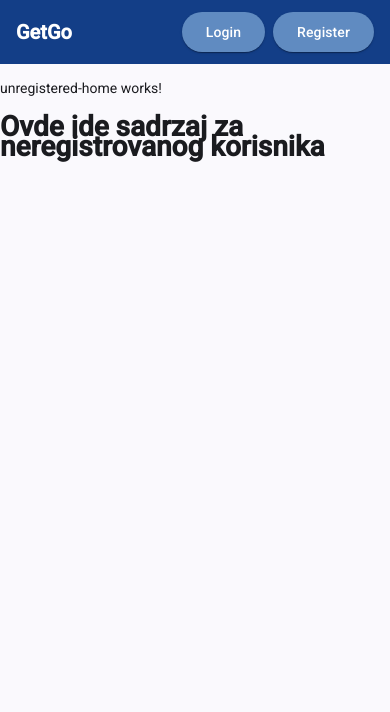
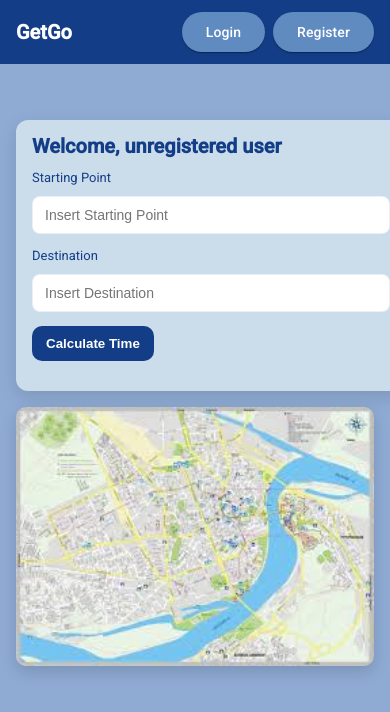
Before and after one commit to kzi-nastava/mrs-team2-TODO-Smisliti-ime, an Angular app in the folder frontend/GetGo/: page / in a window 390 px wide. Shown: the top 712 px of the page. Built offline with nearby package versions, Linux system fonts and the light colour scheme.

Commit message:
Implemented Home Page for registered and unregistered user (#22, #23)

```diff
--- a/frontend/GetGo/src/app/app.routes.ts
+++ b/frontend/GetGo/src/app/app.routes.ts
@@ -4,16 +4,17 @@ import {LoginComponent} from './pages/authentication/login/login';
 import {ForgotPasswordComponent} from './pages/authentication/forgot-password/forgot-password';
 import {RegisterComponent} from './pages/authentication/register/register';
 import {NotFoundComponent} from './pages/not-found/not-found';
-// import {HomeComponent} from './layout/home/home';
 import {UnregisteredHomeComponent} from './layout/unregistered-home/unregistered-home.component';
 import {RideDetailsComponent} from './driver/ride-details/ride-details.component';
+import {RegisteredHomeComponent} from './layout/registered-home/registered-home.component';
 
 export const routes: Routes = [
-  { path: 'ride', component: RideComponent},
   { path: '', component: UnregisteredHomeComponent },
+  { path: 'home', component: RegisteredHomeComponent },
   { path: 'login', component: LoginComponent },
   { path: 'forgot-password', component: ForgotPasswordComponent },
   { path: 'register', component: RegisterComponent },
+  { path: 'ride', component: RideComponent},
   { path: 'driver/rides/:id', component: RideDetailsComponent},
   { path: '**', component: NotFoundComponent }
 ];
--- a/frontend/GetGo/src/app/layout/home/home.html
+++ /dev/null
@@ -1 +0,0 @@
-<!--<app-unregistered-nav-bar></app-unregistered-nav-bar>-->
--- a/frontend/GetGo/src/app/layout/registered-home/registered-home.component.css
+++ b/frontend/GetGo/src/app/layout/registered-home/registered-home.component.css
@@ -0,0 +1,145 @@
+:host {
+  display: block;
+  min-height: 100vh;
+  background-color: #8FABD4;
+  padding-top: 40px;
+}
+
+.home {
+  display: flex;
+  gap: 24px;
+  align-items: flex-start;
+  padding: 24px;
+}
+
+.left {
+  flex: 1;
+  max-width: 640px;
+  background-color: #CBDCEB;
+  border-radius: 12px;
+  padding: 20px;
+  box-shadow: 0 6px 18px rgba(0,0,0,0.12);
+  color: #133E87;
+}
+
+.left h1 {
+  margin: 0 0 12px 0;
+  font-size: 20px;
+  font-weight: 700;
+  color: #133E87;
+}
+
+.dest-row {
+  display: flex;
+  gap: 8px;
+  margin: 8px 0;
+  align-items: center;
+}
+
+.dest-row input {
+  flex: 1;
+  padding: 10px 12px;
+  border-radius: 8px;
+  border: 1px solid rgba(19,62,135,0.08);
+  background: #ffffff;
+  color: #133E87;
+}
+
+button.mini {
+  padding: 6px 10px;
+  font-size: 16px;
+  line-height: 1;
+  border-radius: 8px;
+  background: #133E87;
+  color: #ffffff;
+  border: none;
+  cursor: pointer;
+  transition: transform 120ms ease;
+}
+
+button.mini:hover {
+  transform: translateY(-2px);
+}
+
+.form-group {
+  margin: 12px 0;
+  display: flex;
+  flex-direction: column;
+}
+
+.form-group label {
+  font-size: 13px;
+  color: #133E87;
+  margin-bottom: 8px;
+}
+
+.form-group input,
+.form-group select {
+  padding: 10px 12px;
+  font-size: 14px;
+  border-radius: 8px;
+  border: 1px solid rgba(19,62,135,0.08);
+  background: #ffffff;
+  color: #133E87;
+}
+
+.form-actions {
+  margin: 14px 0;
+}
+
+.form-actions button {
+  background: #133E87;
+  color: #ffffff;
+  padding: 10px 14px;
+  border-radius: 10px;
+  border: none;
+  cursor: pointer;
+  font-weight: 600;
+}
+
+.form-actions button:hover {
+  transform: translateY(-2px);
+  box-shadow: 0 6px 18px rgba(19,62,135,0.18);
+}
+
+.right {
+  flex: 1;
+  display: flex;
+  justify-content: center;
+  align-items: center;
+  min-width: 320px;
+}
+
+.right img {
+  width: 100%;
+  max-width: 720px;
+  height: auto;
+  object-fit: cover;
+  border-radius: 10px;
+  box-shadow: 0 6px 16px rgba(0,0,0,0.15);
+}
+
+@media (max-width: 880px) {
+  .home {
+    flex-direction: column;
+    gap: 16px;
+    padding: 16px;
+  }
+
+  .right {
+    order: 2;
+    width: 100%;
+  }
+
+  .left {
+    order: 1;
+    width: 100%;
+    max-width: 100%;
+    padding: 16px;
+    border-radius: 12px;
+  }
+
+  .right img {
+    max-width: 100%;
+  }
+}
--- a/frontend/GetGo/src/app/layout/registered-home/registered-home.component.html
+++ b/frontend/GetGo/src/app/layout/registered-home/registered-home.component.html
@@ -1 +1,39 @@
-<p>registered-home works!</p>
+<!-- File: `src/app/layout/registered-home/registered-home.component.html` -->
+<div class="home">
+  <div class="left">
+    <h1>Welcome, registered user</h1>
+
+    <div class="destinations">
+      <label>Destinations</label>
+      <div *ngFor="let d of destinations; let i = index" class="dest-row">
+        <input type="text" placeholder="Insert destination" />
+        <button class="mini" *ngIf="destinations.length > minDestinations">−</button>
+        <button class="mini" *ngIf="i === destinations.length - 1">+</button>
+      </div>
+    </div>
+
+    <div class="form-actions">
+      <button>Calculate Time</button>
+    </div>
+
+    <div class="form-group">
+      <label>Order Timing</label>
+      <select>
+        <option value="now">Order now</option>
+        <option value="later">Order later</option>
+      </select>
+    </div>
+
+    <div class="form-group">
+      <label>Travel Option</label>
+      <select>
+        <option value="now">Alone</option>
+        <option value="later">With friends</option>
+      </select>
+    </div>
+  </div>
+
+  <div class="right">
+    <img src="/assets/images/map.jpeg" alt="Map" />
+  </div>
+</div>
--- a/frontend/GetGo/src/app/layout/registered-home/registered-home.component.ts
+++ b/frontend/GetGo/src/app/layout/registered-home/registered-home.component.ts
@@ -1,11 +1,15 @@
-import { Component } from '@angular/core';
+import { Component, OnInit } from '@angular/core';
+import {FormsModule} from '@angular/forms';
 
 @Component({
   selector: 'app-registered-home',
-  imports: [],
   templateUrl: './registered-home.component.html',
-  styleUrl: './registered-home.component.css',
+  imports: [
+    FormsModule
+  ],
+  styleUrls: ['./registered-home.component.css']
 })
 export class RegisteredHomeComponent {
+  protected destination: any;
 
 }
--- a/frontend/GetGo/src/app/layout/unregistered-home/unregistered-home.component.css
+++ b/frontend/GetGo/src/app/layout/unregistered-home/unregistered-home.component.css
@@ -0,0 +1,123 @@
+/* unregistered-home component */
+:host {
+  display: block;
+  min-height: 100vh;
+  background-color: #8FABD4;
+  padding-top: 40px;
+}
+
+.home {
+  display: flex;
+  gap: 24px;
+  align-items: flex-start;
+  padding: 24px;
+}
+
+.left {
+  flex: 1;
+  max-width: 640px;
+  background-color: #CBDCEB;
+  border-radius: 12px;
+  padding: 20px;
+  box-shadow: 0 6px 18px rgba(0,0,0,0.12);
+  color: #133E87;
+}
+
+.left h1 {
+  margin: 0 0 12px 0;
+  font-size: 20px;
+  font-weight: 700;
+  color: #133E87;
+}
+
+.form-group {
+  margin: 12px 0;
+  display: flex;
+  flex-direction: column;
+}
+
+.form-group label {
+  font-size: 13px;
+  color: #133E87;
+  margin-bottom: 8px;
+}
+
+.form-group input,
+.form-group select {
+  padding: 10px 12px;
+  font-size: 14px;
+  border-radius: 8px;
+  border: 1px solid rgba(19,62,135,0.08);
+  background: #ffffff;
+  color: #133E87;
+  outline: none;
+  transition: border-color 140ms ease, box-shadow 140ms ease;
+}
+
+.form-group input:focus,
+.form-group select:focus {
+  border-color: rgba(19,62,135,0.9);
+  box-shadow: 0 6px 18px rgba(19,62,135,0.12);
+}
+
+.form-actions {
+  margin: 14px 0;
+}
+
+.form-actions button {
+  background: #133E87;
+  color: #ffffff;
+  padding: 10px 14px;
+  border-radius: 10px;
+  border: none;
+  cursor: pointer;
+  font-weight: 600;
+  transition: transform 140ms ease, box-shadow 140ms ease;
+}
+
+.form-actions button:hover {
+  transform: translateY(-2px);
+  box-shadow: 0 6px 18px rgba(19,62,135,0.18);
+}
+
+.right {
+  flex: 1;
+  display: flex;
+  justify-content: center;
+  align-items: center;
+  min-width: 320px;
+}
+
+.right img {
+  width: 100%;
+  max-width: 720px;
+  height: auto;
+  object-fit: cover;
+  border-radius: 10px;
+  box-shadow: 0 6px 16px rgba(0,0,0,0.15);
+}
+
+@media (max-width: 880px) {
+  .home {
+    flex-direction: column;
+    gap: 16px;
+    padding: 16px;
+  }
+
+  .right {
+    order: 2;
+    width: 100%;
+  }
+
+  .left {
+    order: 1;
+    width: 100%;
+    max-width: 100%;
+    padding: 16px;
+    border-radius: 12px;
+  }
+
+  .right img {
+    width: 100%;
+  }
+}
--- a/frontend/GetGo/src/app/layout/unregistered-home/unregistered-home.component.html
+++ b/frontend/GetGo/src/app/layout/unregistered-home/unregistered-home.component.html
@@ -1,2 +1,23 @@
-<p>unregistered-home works!</p>
-<h1>Ovde ide sadrzaj za neregistrovanog korisnika</h1>
+<div class="home">
+  <div class="left">
+    <h1>Welcome, unregistered user</h1>
+
+    <div class="form-group">
+      <label>Starting Point</label>
+      <input type="text" [(ngModel)]="destination" placeholder="Insert Starting Point" />
+    </div>
+
+    <div class="form-group">
+      <label>Destination</label>
+      <input type="text" [(ngModel)]="destination" placeholder="Insert Destination" />
+    </div>
+
+    <div class="form-actions">
+      <button (click)="calculateTime()">Calculate Time</button>
+    </div>
+  </div>
+
+  <div class="right">
+    <img src="/assets/images/map.jpeg" alt="Map" />
+  </div>
+</div>
--- a/frontend/GetGo/src/app/layout/unregistered-home/unregistered-home.component.ts
+++ b/frontend/GetGo/src/app/layout/unregistered-home/unregistered-home.component.ts
@@ -1,12 +1,17 @@
 import { Component } from '@angular/core';
+import { FormsModule } from '@angular/forms';
 
 @Component({
   selector: 'app-unregistered-home',
-  imports: [
-  ],
   templateUrl: './unregistered-home.component.html',
-  styleUrl: './unregistered-home.component.css',
+  imports: [FormsModule],
+  styleUrls: ['./unregistered-home.component.css']
 })
 export class UnregisteredHomeComponent {
+  destination = '';
 
+  calculateTime() {
+    console.log('Calculate for unregistered user:', { destination: this.destination });
+    alert('Calculation triggered (check console).');
+  }
 }
```
Also changed, not shown: frontend/GetGo/src/app/layout/home/home.ts (deleted, +0 -12 lines), frontend/GetGo/src/app/layout/home/home.css (deleted), frontend/GetGo/src/assets/images/map.jpeg (added), 1 other file (tests, documents, lock files or other folders).
